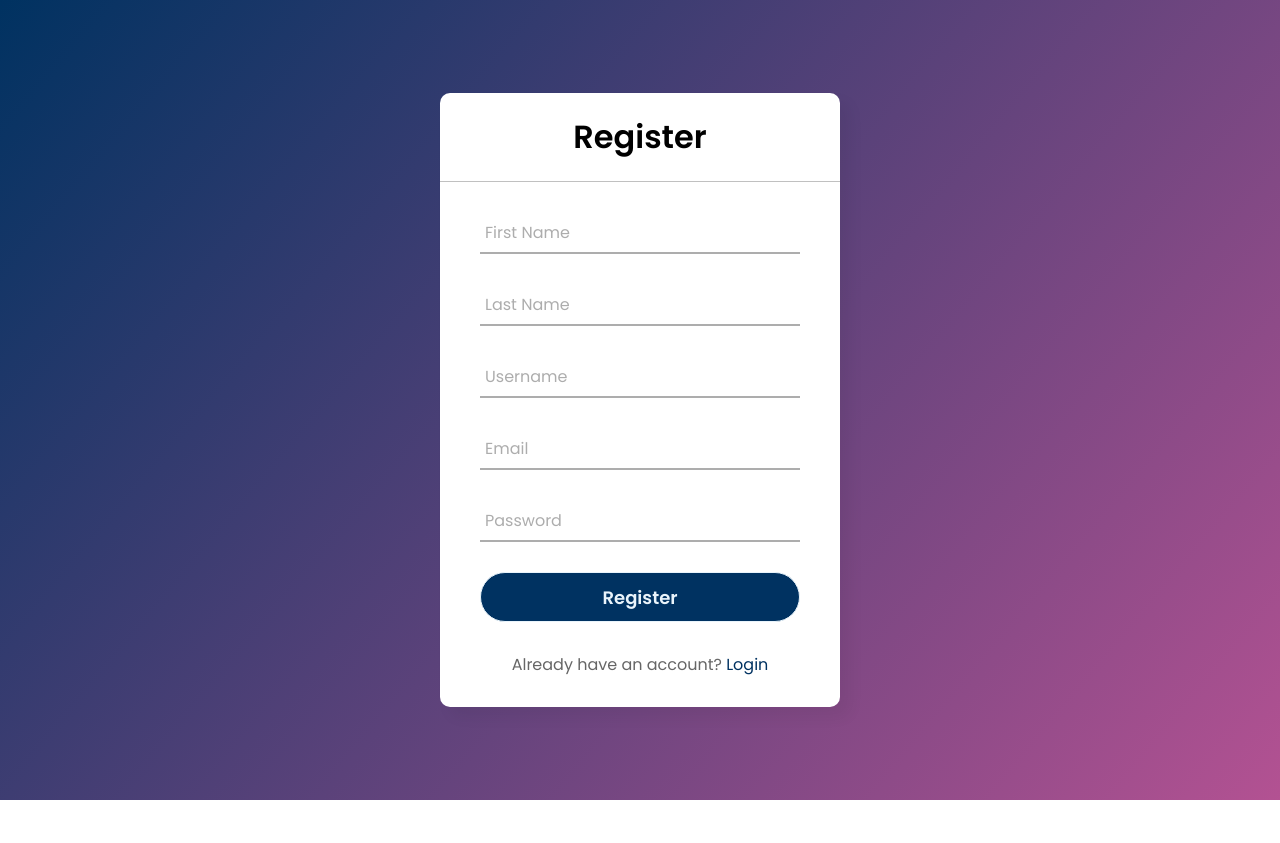
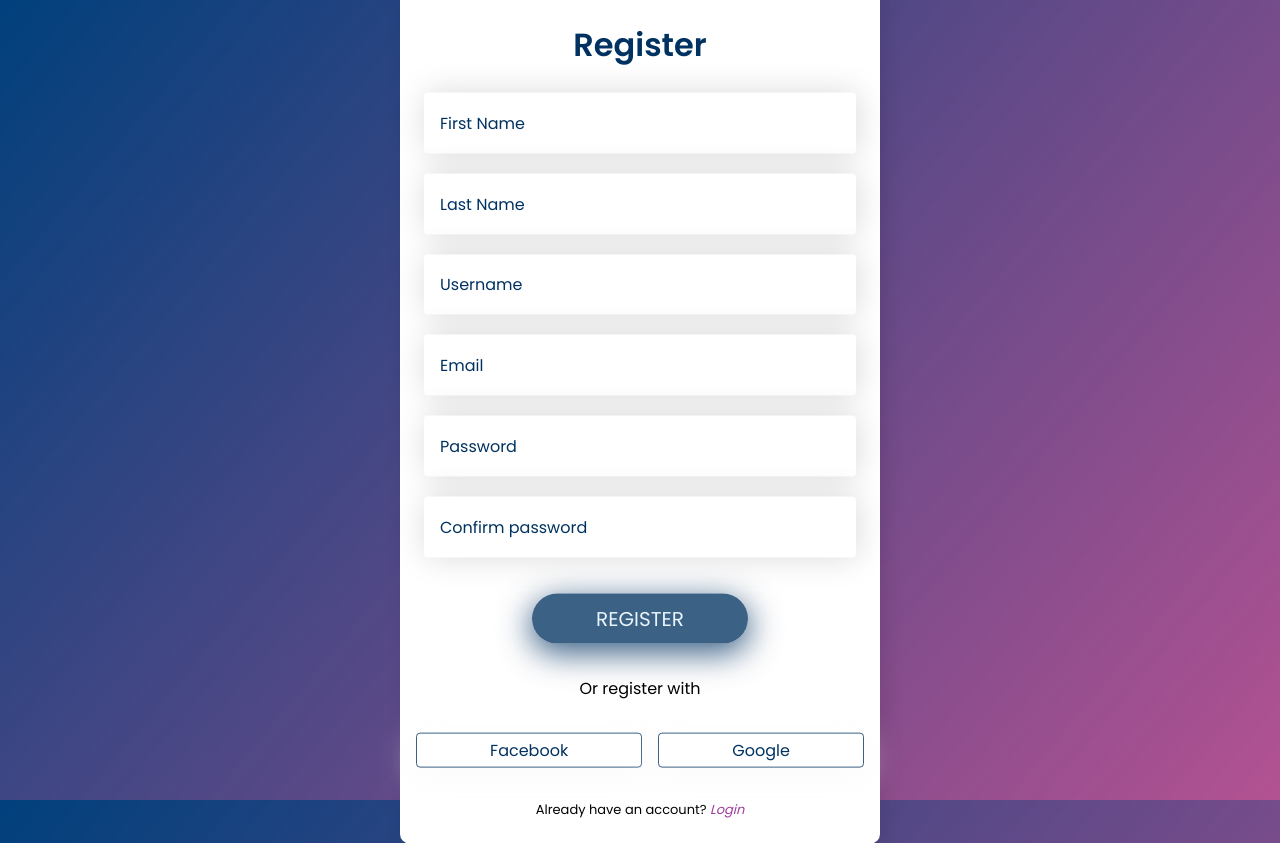
Before and after one commit to ac-i2i-engineering/resumax, a Django app: page /auth/register/ in a window 1280 px wide. Before the commit the page ends 800 px from the top, so only its background shows below. Run offline with Django 5.2, Linux system fonts and the light colour scheme.

Commit message:
updated UI design & set confirm password & added views inline comments

```diff
--- a/resumax_backend/resumax_auth/static/style.css
+++ b/resumax_backend/resumax_auth/static/style.css
@@ -1,5 +1,16 @@
 @import url('https://fonts.googleapis.com/css2?family=Noto+Sans:wght@700&family=Poppins:wght@400;500;600&display=swap');
-
+/* constants */
+:root{
+  --app-blue-1:rgb(0, 50, 97);
+  --app-blue-2:rgb(0 50 97 / 77%);
+  --app-purple-1:purple;
+  --app-purple-2:rgb(128 0 128 / 77%);
+  --app-green-1: rgb(24, 140, 86);
+  --app-green-2: rgb(24 140 86 / 77%);
+  --app-pink-1:rgb(214, 51, 132);
+  --app-pink-2: rgb(214 51 132 / 77%);
+  --app-background-gradient:linear-gradient(130deg, rgb(0, 64, 124), #9b1b70c2);
+}
 * {
   margin: 0;
   padding: 0;
@@ -8,120 +19,145 @@
 }
 
 body {
-  background: linear-gradient(130deg, rgb(0, 50, 97), #9b1b70c2);
+  background: var(--app-background-gradient);
   height: 100vh;
   overflow: hidden;
 }
-
 .center {
   position: absolute;
   top: 50%;
   left: 50%;
   transform: translate(-50%, -50%);
-  width: 400px;
-  background: white;
-  border-radius: 10px;
-  box-shadow: 10px 10px 15px rgba(0, 0, 0, 0.05);
+  width: 24rem;
+  padding: 4rem 1rem 1.5rem 1rem;
+  background: #fff;
+  border-radius:.6rem;
+  box-shadow:  6px 8px 20px 0px rgba(0, 0, 0, 0.1);
+}
+form {
+  width: 100%;
+}
+form h1{
+ text-align: center;
+ color: var(--app-blue-1);
+ margin-bottom: 1.5rem;
+}
+.input-field-group{
+  display: flex;
+  flex-wrap: wrap;
+}
+.group-item{
+  flex-grow: 1;
+}
+.input-field,.group-item{
+  position: relative;
+  border-radius: 1.5rem;
+  padding: 0 .5rem 0 .5rem;
+  margin-bottom: 1.25rem;
 }
 
-.center h1 {
-  text-align: center;
-  padding: 20px 0;
-  border-bottom: 1px solid silver;
+.input-field input,.input-field-group .group-item input{
+  font-size: 1rem;
+  line-height: 1.2;
+  height: 3.8rem;
+  color: var(--app-purple-1);
+  background: white;
+  padding: 0 1rem 0 1rem;
+  border-radius: .25rem;
+  outline: none;
+  border: none;
+  box-shadow: .125rem 0rem 2rem 0 #00000026;
 }
-
-.center form {
-  padding: 0 40px;
-}
-
-.input-field {
-  position: relative;
-  border-bottom: 2px solid #adadad;
-  margin: 30px 0;
-}
-
-.input-field input {
-  width: 100%;
-  padding: 0 5px;
-  height: 40px;
-  font-size: 16px;
-  border: none;
-  background: none;
-  outline: none;
-}
-
-.input-field label {
-  position: absolute;
-  top: 50%;
-  left: 5px;
-  color: #adadad;
-  transform: translateY(-50%);
-  font-size: 16px;
-  pointer-events: none;
-  transition: 0.5s;
-}
-
-.input-field span::before {
-  content: '';
-  position: absolute;
-  top: 40px;
-  left: 0;
-  width: 0;
-  height: 2px;
-  background: rgb(0, 50, 97);
-  transition: 0.5s;
-}
-
-.input-field input:focus ~ label,
-.input-field input:valid ~ label {
-  display: none;
-}
-
-.input-field input:focus ~ span::before,
-.input-field input:valid ~ span::before {
+.input-field input,.group-item input{
   width: 100%;
 }
-
-.pass {
-  margin: -5px 0 20px 5px;
-  color: #a6a6a6;
+input::placeholder{
+  text-shadow:none;
+  color: var(--app-blue-1);
+}
+.submit-btn-container{
+  width: 100%;
+  display: flex;
+  justify-content: center;
+}
+input[type="submit"] {
+  color: #e9f4fb;
+  background-color: var(--app-blue-2);
+  height: 50px;
+  border-radius: 2rem;
+  border: none;
+  outline: none;
+  padding: 0 4rem;
+  font-size: 1.25rem;
   cursor: pointer;
-}
-
-.pass:hover {
-  text-decoration: underline;
-}
-
-input[type="submit"] {
-  width: 100%;
-  height: 50px;
-  border: 1px solid;
-  background: rgb(0, 50, 97);
-  border-radius: 25px;
-  font-size: 18px;
-  color: #e9f4fb;
-  font-weight: 700;
-  cursor: pointer;
-  outline: none;
+  box-shadow: 0 0.5rem 2rem .1rem rgb(0 50 97 / 77%);
   transition: 0.5s;
+  margin-top: 1rem;
 }
 
 input[type="submit"]:hover {
-  border-color: rgb(0, 50, 97);
+  background-color: var(--app-purple-2);
+  box-shadow: 0 0.5rem 2rem .1rem rgb(128 0 128 / 77%);
 }
 
-.signup_link {
-  margin: 30px 0;
+.thirdParty-authorization-option-title{
   text-align: center;
-  font-size: 16px;
-  color: #666666;
+  margin:2rem 0;
 }
 
-.signup_link a {
-  color: rgb(0, 50, 97);
+.thirdParty-authorization-option-container{
+  display: flex;
+  justify-content: center;
+  gap: 1rem;
+  margin-bottom: 4rem;
+}
+.register-page .thirdParty-authorization-option-container{
+  margin-bottom: 2rem;
+}
+.thirdParty-authorization-option-container a{
+  display: flex;
+  box-shadow: 0 0.5rem 2rem .1rem rgba(249, 249, 249, 0.737);
+  justify-content: center;
   text-decoration: none;
+  color: var(--app-blue-1);
+  padding: 0.25rem;
+  flex-grow: 1;
+  border-radius: .25rem;
+  border:0.01rem solid var(--app-blue-2);
+  position: relative;
 }
-
-.signup_link a:hover {
-  text-decoration: underline;
+.authentication-page-links-container{
+  margin-top: 1rem;
 }
+.authentication-page-links-container, .server-messages{
+  text-align: center;
+  font-size: small;
+}
+.authentication-page-links-container a{
+  font-weight: 100;
+  text-decoration: none;
+  font-style: italic;
+}.server-messages{
+  margin-bottom: 1rem;
+}
+.server-messages .error{
+  color: var(--app-pink-1);
+}
+.server-messages .success{
+  color: var(--app-green-1);
+}
+.forgot-password-page form >.authentication-page-links-container,.reset-password-page .authentication-page-links-container{
+    margin-top: 3rem !important;
+}
+.password-rest-sent-page .authentication-page-links-container >p{
+  margin: 1rem 0;
+}
+.authentication-page-links-container .important{
+  color: var(--app-purple-2);
+}
+/* Small devices (portrait tablets and large phones, 600px and up) */
+@media only screen and (min-width: 600px) {
+  .register-page{
+    width: 30rem !important;
+  }
+}
--- a/resumax_backend/resumax_auth/templates/register.html
+++ b/resumax_backend/resumax_auth/templates/register.html
@@ -1,58 +1,54 @@
-{% extends "base.html" %}
-{% block title %}Register{% endblock %}
-
-{% block content %}
-<div class="center">
-  <h1>Register</h1>
-
-  {% if messages %}
+{% extends "base.html" %} {% block title %}Register{% endblock %} {% block content %}
+<div class="center register-page">
+  <form method="POST">
+    <h1>Register</h1>
+    <div class="server-messages">
+      {% if messages %}
       {% for message in messages %}
           {% if message.tags == 'error' %}
-              <center><h4 style="color: firebrick;">{{message}}</h4></center>
+              <p class="error">{{message}}</p>
           {% else %}
-              <center><h4 style="color: dodgerblue;">{{message}}</h4></center>
+              <p class="success">{{message}}</p>
           {% endif %}
       {% endfor %}
-  {% endif %}
-
-  <form method="POST">
-
+      {% endif%}
+    </div>
     {% csrf_token %}
 
-    <div class="input-field">
-        <input type="text" required name="first_name">
-        <span></span>
-        <label>First Name</label>
+    <div class="input-field-group">
+      <div class="group-item">
+        <input type="text" name="first_name" required placeholder="First Name"/>
       </div>
-
-      <div class="input-field">
-        <input type="text" required name="last_name">
-        <span></span>
-        <label>Last Name</label>
+      <div class="group-item">
+        <input type="text" name="last_name" required placeholder="Last Name"/>
       </div>
-
-    <div class="input-field">
-      <input type="text" required name="username">
-      <span></span>
-      <label>Username</label>
     </div>
 
     <div class="input-field">
-        <input type="email" required name="email">
-        <span></span>
-        <label>Email</label>
-      </div>
+      <input type="text" name="username" required placeholder="Username"/>
+    </div>
 
     <div class="input-field">
-      <input type="password" required name="password">
-      <span></span>
-      <label>Password</label>
+      <input type="email" name="email" required placeholder="Email"/>
     </div>
 
-    <!-- <div class="pass">Forgot Password?</div> -->
-    <input type="submit" value="Register">
-    <div class="signup_link">
-      Already have an account? <a href="{% url 'login' %}">Login</a>
+    <div class="input-field">
+      <input type="password" name="password" required placeholder="Password"/>
+    </div>
+    <div class="input-field">
+      <input type="password" name="confirm-password" required placeholder="Confirm password"/>
+    </div>
+
+    <div class="submit-btn-container">
+      <input type="submit" value="REGISTER" />
+    </div>
+    <p class="thirdParty-authorization-option-title">Or register with</p>
+    <div class="thirdParty-authorization-option-container">
+      <a href="#">Facebook</a>
+      <a href="#">Google</a>
+    </div>
+    <div class="authentication-page-links-container">
+      <p>Already have an account? <a class="important" href="{% url 'login' %}">Login</a></p>
     </div>
   </form>
 </div>
--- a/resumax_backend/resumax_auth/views.py
+++ b/resumax_backend/resumax_auth/views.py
@@ -1,40 +1,58 @@
+from resumax_backend.credentials import EMAIL_VERIFICATION_API_KEY
+from django.contrib.auth import authenticate, login, logout
+from django.template.loader import render_to_string
 from django.shortcuts import render, redirect
+from django.utils.html import strip_tags
+from django.core.mail import send_mail
 from django.contrib.auth.models import User
-from django.contrib.auth import authenticate, login, logout
 from django.contrib import messages
+from django.utils import timezone
 from django.conf import settings
-from django.core.mail import send_mail
-from django.template.loader import render_to_string
-from django.utils.html import strip_tags
-from django.utils import timezone
 from django.urls import reverse
 from .models import *
+import requests
+import re
 
 def RegisterView(request):
+    '''
+    RegisterView function to handle user registration.
+    '''
     if request.method == "POST":
         first_name = request.POST.get("first_name")
         last_name = request.POST.get("last_name")
         username = request.POST.get("username")
         email = request.POST.get("email")
         password = request.POST.get("password")
-        user_data_has_error = False
-
+        confirm_password = request.POST.get("confirm-password")
+        signup_data_has_error = False
+        # check if username already exists
         if User.objects.filter(username=username).exists():
             messages.error(request, "Username already exists.")
-            user_data_has_error = True
-
+            signup_data_has_error = True
+        # check if email already exists
         if User.objects.filter(email=email).exists():
             messages.error(request, "Email already exists.")
-            user_data_has_error = True
-
+            signup_data_has_error = True
+        # check if email is valid
+        response = requests.get(f"https://emailvalidation.abstractapi.com/v1/?api_key={EMAIL_VERIFICATION_API_KEY}&email={email}").json()
+        is_smtp_valid = response['is_smtp_valid']['value']
+        is_deliverable = response['deliverability'] == "DELIVERABLE"
+        if not (is_smtp_valid and is_deliverable):
+            messages.error(request, "Couldn't verify email address, try again.")
+            signup_data_has_error = True
+        # check if password and confirm password match
+        if password != confirm_password:
+            messages.error(request, "Passwords do not match.")
+            signup_data_has_error = True
+        # check if password is at least 8 characters
         if len(password) < 8:
             messages.error(request, "Password must be at least 8 characters.")
-            user_data_has_error = True
-
-        if user_data_has_error:
+            signup_data_has_error = True
+        # if any error is found, redirect back to the register page
+        if signup_data_has_error:
             return redirect('register')
         else:
-            new_user = User.objects.create_user(
+            User.objects.create_user(
                 first_name=first_name,
                 last_name=last_name,
                 username=username,
@@ -48,14 +66,20 @@ def RegisterView(request):
 
 
 def LoginView(request):
+    '''
+    LoginView function to handle user login.
+    '''
     if request.method == 'POST':
-        # getting user inputs from frontend
+        # get user inputs from frontend
         username = request.POST.get('username')
         password = request.POST.get('password')
-
+        # check is logging in with email
+        pattern = r"^[a-zA-Z0-9._%+-]+@[a-zA-Z0-9.-]+\.[a-zA-Z]{2,}$"
+        if re.match(pattern,username):
+            username = User.objects.get(email=username).username
+        user = authenticate(request=request, username=username, password=password)
         # authenticate credentials
-        user = authenticate(request=request, username=username, password=password)
-        if user is not None:
+        if user:
             # login user if login credentials are correct
             login(request, user)
 
@@ -68,62 +92,70 @@ def LoginView(request):
     return render(request, "login.html")
 
 def LogoutView(request):
-
+    '''
+    LogoutView function to handle user logout.
+    '''
     logout(request)
 
     # redirect to login page after logout
     return redirect('login')
 
 def ForgotPassword(request):
+    '''
+    ForgotPassword function to handle password reset requests.
+    '''
     if request.method == 'POST':
         email = request.POST.get('email')
-        try:
-            user = User.objects.get(email=email)
-            # create a new password reset id
-            new_password_reset = PasswordReset(user=user)
-            new_password_reset.save()
-            # full_password_reset_url = request.build_absolute_uri(password_reset_url)
-            password_reset_url = reverse('reset-password', kwargs={'reset_id':new_password_reset.reset_id})
-            full_password_reset_url = f"{request.scheme}://{request.get_host()}{password_reset_url}"
-            # send email to user
-            email_subject = 'Password your Reset'
-            template_name = "password_reset_email.html"
-            context = {
-                'full_password_reset_url':full_password_reset_url,
-                'username':user.username
-            }
-            convert_to_html_content = render_to_string(template_name=template_name, context=context)
-            plain_message = strip_tags(convert_to_html_content)
-            is_sent_successfully = send_mail(
-              subject=email_subject,
-              message=plain_message,
-              from_email=settings.EMAIL_HOST_USER,
-              recipient_list=[email,],
-              html_message=convert_to_html_content,
-              fail_silently=True
-            )
-            return redirect("password-reset-sent",reset_id=new_password_reset.reset_id)
-        except User.DoesNotExist:
+        user = User.objects.get(email=email)
+        # check if the user exists
+        if not user:
             messages.error(request, f"No user with email {email} found.")
             return redirect('forgot-password')
+        # create a new password reset id
+        new_password_reset = PasswordReset(user=user)
+        new_password_reset.save()
+        password_reset_url = reverse('reset-password', kwargs={'reset_id':new_password_reset.reset_id})
+        full_password_reset_url = f"{request.scheme}://{request.get_host()}{password_reset_url}"
+        # send reset link email to the user for confirmation
+        email_subject = 'Password your Reset'
+        template_name = "password_reset_email.html"
+        context = {
+            'full_password_reset_url':full_password_reset_url,
+            'username':user.username
+        }
+        convert_to_html_content = render_to_string(template_name=template_name, context=context)
+        plain_message = strip_tags(convert_to_html_content)
+        send_mail(
+          subject=email_subject,
+          message=plain_message,
+          from_email=settings.EMAIL_HOST_USER,
+          recipient_list=[email,],
+          html_message=convert_to_html_content,
+          fail_silently=True
+        )
+        return redirect("password-reset-sent",reset_id=new_password_reset.reset_id)
 
     return render(request, 'forgot_password.html')
 
 def PasswordResetSent(request, reset_id):
+    '''
+    PasswordResetSent function to notify the user if reset email sent
+    '''
     if PasswordReset.objects.filter(reset_id=reset_id).exists():
         return render(request, 'password_reset_sent.html')
-    else:
-        # redirect to forgot password page if code does not exist
-        messages.error(request, 'Invalid reset id')
-        return redirect('forgot-password')
+    # redirect to forgot password page if code does not exist
+    messages.error(request, 'Invalid reset id')
+    return redirect('forgot-password')
 
 def ResetPassword(request, reset_id):
-
+    '''
+    ResetPassword function to handle verify user password and complete reset
+    '''
     try:
         reset_id = PasswordReset.objects.get(reset_id=reset_id)
         if request.method == 'POST':
             password = request.POST.get('password')
-            confirm_password = request.POST.get('confirm_password')
+            confirm_password = request.POST.get('confirm-password')
 
             passwords_have_error = False
 
@@ -156,7 +188,7 @@ def ResetPassword(request, reset_id):
                 reset_id.delete()
 
                 # redirect to login
-                messages.success(request, 'Password reset. Proceed to login')
+                messages.success(request, 'Password reset, login to continue')
                 return redirect('login')
 
             else:
```
Also changed, not shown: resumax_backend/resumax_auth/models.py (+7 -1 lines), resumax_backend/resumax_auth/templates/forgot_password.html (+10 -13 lines), resumax_backend/resumax_auth/templates/login.html (+19 -18 lines), resumax_backend/resumax_auth/templates/password_reset_sent.html (+8 -5 lines), resumax_backend/resumax_auth/templates/reset_password.html (+9 -15 lines), resumax_backend/resumax_backend/settings.py (+4 -3 lines).
